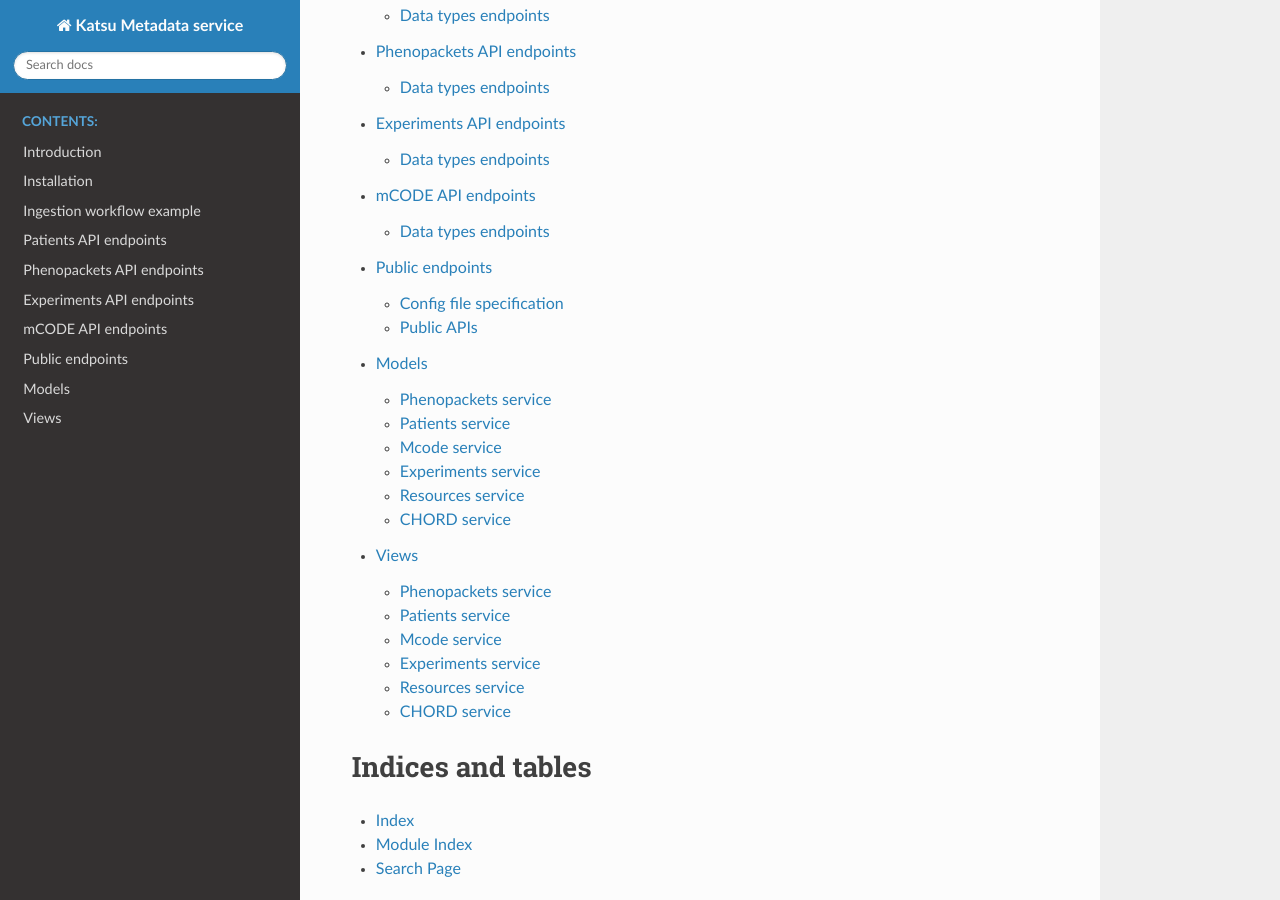
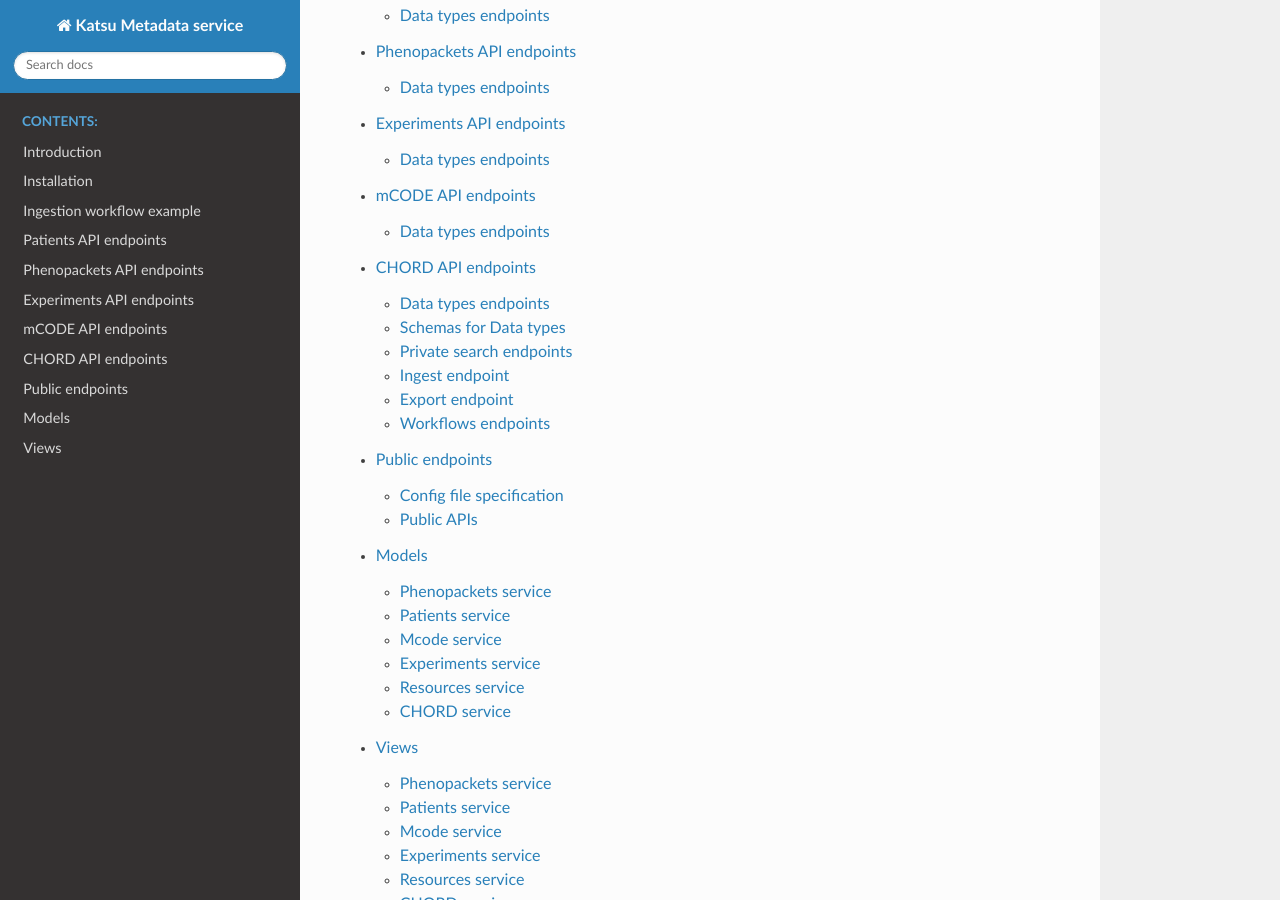
Before and after one commit to bento-platform/katsu, a Sphinx documentation site: the page built from docs/index.rst, in a window 1280 px wide and 900 px high, scrolled down 493 px. Built offline with Sphinx 7.4.7 and the Read the Docs theme 2.0.0, drawn with Linux system fonts in a browser that asks for light colours; the version number could not be read and is left out; some of the changed lines change nothing that is shown.

Commit message:
add api docs for chord

```diff
--- a/docs/index.rst
+++ b/docs/index.rst
@@ -17,6 +17,7 @@ Welcome to Katsu Metadata service's documentation!
    modules/phenopackets_api_endpoints
    modules/experiments_api_endpoints
    modules/mcode_api_endpoints
+   modules/chord_api_endpoints
    modules/public_endpoints
    modules/models
    modules/views
--- /dev/null
+++ b/docs/modules/chord_api_endpoints.rst
@@ -0,0 +1,143 @@
+CHORD API endpoints
+===================
+
+Data types endpoints
+--------------------
+
+**Projects**
+
+:code:`api/projects` GET: list of Projects
+
+:code:`api/projects/{id}` GET: single Project
+
+**Datasets**
+
+:code:`api/datasets` GET: list of Datasets
+
+:code:`api/datasets/{id}` GET: single Dataset
+
+**Table ownerships**
+
+:code:`api/table_ownership` GET: list of Table ownerships
+
+:code:`api/table_ownership/{id}` GET: single Table ownership
+
+**Tables**
+
+:code:`api/tables` GET: list of Tables
+
+:code:`api/tables/{id}` GET: single Table
+
+or
+
+:code:`tables` GET: list of Tables
+
+:code:`tables/{id}` GET: single Table
+
+:code:`tables/{id}/summary` GET: summary about data in the table
+
+:code:`tables/{id}/search` POST: query data in the table
+
+
+Schemas for Data types
+----------------------
+
+:code:`data-types` GET: list of all data types available for ingestion
+
+:code:`data-types/{data_type_name}` GET: single data type schema
+
+For example: :code:`data-types/experiment`
+
+:code:`data-types/{data_type_name}/schema` GET: same as above but just data type schema, without data type id
+
+
+Private search endpoints
+------------------------
+
+:code:`private/search` POST: returns phenopackets that fit the conditions, works on all phenopackets in database
+
+:code:`private/tables/{id}/search` POST: returns phenopackets from a specified table that fit the conditions
+
+Example of POST request to search for all phenopackets that have disease Carcinoma
+
+.. code-block:: json
+
+    {
+        "data_type": "phenopacket",
+        "query": ["#ico", ["#resolve", "diseases", "[item]", "term", "label"], "Carcinoma"]
+    }
+
+Ingest endpoint
+---------------
+
+:code:`private/ingest` POST: ingests data  to database
+
+Example of POST request to ingest phenopackets file
+
+.. code-block:: json
+
+    {
+      "table_id": "{table_id}",
+      "workflow_id": "phenopackets_json",
+      "workflow_params": {
+        "phenopacket_json.json_document": "path/phenopackets.json"
+      },
+      "workflow_outputs": {
+        "json_document": "path/path.json"
+      }
+    }
+
+Example of POST request to ingest experiments file
+
+.. code-block:: json
+
+    {
+      "table_id": "{table_id}",
+      "workflow_id": "experiments_json",
+      "workflow_params": {
+        "experiments_json.json_document": "path/experiments.json"
+      },
+      "workflow_outputs": {
+        "json_document": "path/experiments.json"
+      }
+    }
+
+Example of POST request to ingest mcodepackets file
+
+.. code-block:: json
+
+    {
+      "table_id": "{table_id}",
+      "workflow_id": "mcode_json",
+      "workflow_params": {
+        "mcode_json.json_document": "path/mcodepackets.json"
+      },
+      "workflow_outputs": {
+        "json_document": "path/mcodepackets.json"
+      }
+    }
+
+Export endpoint
+---------------
+
+:code:`private/export` POST: retrieves data from database
+
+Example of POST request to retrieve data formatted in cbioportal format
+
+.. code-block:: json
+
+    {
+      "format": "cbioportal",
+      "object_type": "dataset",
+      "object_id": "{dataset_id}",
+      "output_path": "{path_to_local_directory_optional}"
+    }
+
+Workflows endpoints
+-------------------
+
+:code:`workflows` GET: list of all available workflows
+
+:code:`workflows/{slug:workflow_id}` GET: single workflow schema
+
+:code:`workflows/{slug:workflow_id}.wdl` GET: returns a wdl file for a given workflow
```
